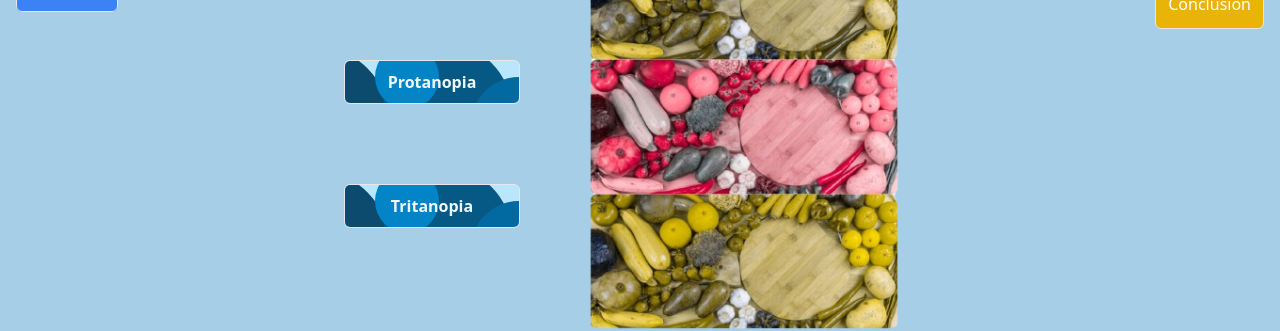
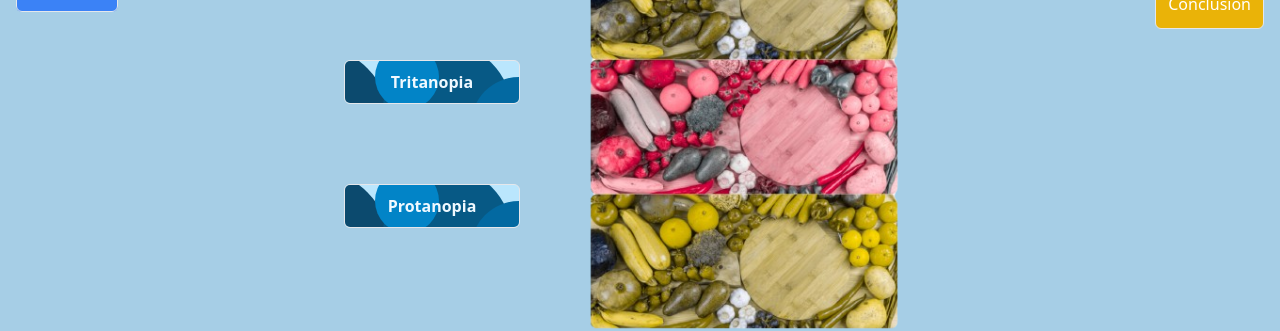
Before and after one commit to PierreDelarocque/JS-RemoteFR-Les-Chill-Bangers-Peppers-Hackathon, a React (Vite) app: page /experience-4 in a window 1280 px wide. Shown: the part 412-743 px from the top of the page. Built offline with nearby package versions, Linux system fonts and the light colour scheme.

Commit message:
fixed good name with pictures

```diff
--- a/src/pages/Experience1.jsx
+++ b/src/pages/Experience1.jsx
@@ -3,9 +3,12 @@ import chien from "../assets/images/chien.png";
 function Experience1() {
   return (
     <>
-      <h1 className="text-4xl font-bold flex justify-center mb-4 mt-2">Expérience 1/4</h1>
+      <h1 className="text-4xl font-bold flex justify-center mb-4 mt-2">
+        Expérience 1/4
+      </h1>
       <h2 className="text-1xl font-bold flex justify-center mb-4">
-        Vous allez pouvoir observer comment chaque type de daltonisme peut percevoir une image
+        Vous allez pouvoir observer comment chaque type de daltonisme peut
+        percevoir une image
       </h2>
       <div className="flex justify-center items-start space-x-8">
         <div className="flex flex-col space-y-20 mt-10">
@@ -28,14 +31,14 @@ function Experience1() {
             <div className="absolute right-2 -top-4 group-hover:top-1 group-hover:right-2 z-10 w-32 h-32 rounded-full group-hover:scale-150 duration-500 bg-sky-800"></div>
             <div className="absolute -right-12 top-4 group-hover:top-1 group-hover:right-2 z-10 w-24 h-24 rounded-full group-hover:scale-150 duration-500 bg-sky-700"></div>
             <div className="absolute right-20 -top-4 group-hover:top-1 group-hover:right-2 z-10 w-16 h-16 rounded-full group-hover:scale-150 duration-500 bg-sky-600"></div>
-            <p className="z-10">Protanopia</p>
+            <p className="z-10">Tritanopia</p>
           </button>
           <button className="border hover:scale-95 duration-300 relative group cursor-pointer text-sky-50 overflow-hidden h-11 w-44 rounded-md bg-sky-200 p-2 flex justify-center items-center font-extrabold">
             <div className="absolute right-32 -top-4 group-hover:top-1 group-hover:right-2 z-10 w-40 h-40 rounded-full group-hover:scale-150 duration-500 bg-sky-900"></div>
             <div className="absolute right-2 -top-4 group-hover:top-1 group-hover:right-2 z-10 w-32 h-32 rounded-full group-hover:scale-150 duration-500 bg-sky-800"></div>
             <div className="absolute -right-12 top-4 group-hover:top-1 group-hover:right-2 z-10 w-24 h-24 rounded-full group-hover:scale-150 duration-500 bg-sky-700"></div>
             <div className="absolute right-20 -top-4 group-hover:top-1 group-hover:right-2 z-10 w-16 h-16 rounded-full group-hover:scale-150 duration-500 bg-sky-600"></div>
-            <p className="z-10">Tritanopia</p>
+            <p className="z-10">Protanopia</p>
           </button>
         </div>
         <img className="w-96 h-auto" src={chien} alt="photo daltonien" />
--- a/src/pages/Experience2.jsx
+++ b/src/pages/Experience2.jsx
@@ -3,9 +3,12 @@ import mms from "../assets/images/m&ms.png";
 function Experience2() {
   return (
     <>
-      <h1 className="text-4xl font-bold flex justify-center mb-4 mt-2">Expérience 2/4</h1>
+      <h1 className="text-4xl font-bold flex justify-center mb-4 mt-2">
+        Expérience 2/4
+      </h1>
       <h2 className="text-1xl font-bold flex justify-center mb-4">
-        Vous allez pouvoir observer comment chaque type de daltonisme peut percevoir une image
+        Vous allez pouvoir observer comment chaque type de daltonisme peut
+        percevoir une image
       </h2>
       <div className="flex justify-center items-start space-x-8">
         <div className="flex flex-col space-y-20 mt-10">
@@ -28,14 +31,14 @@ function Experience2() {
             <div className="absolute right-2 -top-4 group-hover:top-1 group-hover:right-2 z-10 w-32 h-32 rounded-full group-hover:scale-150 duration-500 bg-sky-800"></div>
             <div className="absolute -right-12 top-4 group-hover:top-1 group-hover:right-2 z-10 w-24 h-24 rounded-full group-hover:scale-150 duration-500 bg-sky-700"></div>
             <div className="absolute right-20 -top-4 group-hover:top-1 group-hover:right-2 z-10 w-16 h-16 rounded-full group-hover:scale-150 duration-500 bg-sky-600"></div>
-            <p className="z-10">Protanopia</p>
+            <p className="z-10">Tritanopia</p>
           </button>
           <button className="border hover:scale-95 duration-300 relative group cursor-pointer text-sky-50 overflow-hidden h-11 w-44 rounded-md bg-sky-200 p-2 flex justify-center items-center font-extrabold">
             <div className="absolute right-32 -top-4 group-hover:top-1 group-hover:right-2 z-10 w-40 h-40 rounded-full group-hover:scale-150 duration-500 bg-sky-900"></div>
             <div className="absolute right-2 -top-4 group-hover:top-1 group-hover:right-2 z-10 w-32 h-32 rounded-full group-hover:scale-150 duration-500 bg-sky-800"></div>
             <div className="absolute -right-12 top-4 group-hover:top-1 group-hover:right-2 z-10 w-24 h-24 rounded-full group-hover:scale-150 duration-500 bg-sky-700"></div>
             <div className="absolute right-20 -top-4 group-hover:top-1 group-hover:right-2 z-10 w-16 h-16 rounded-full group-hover:scale-150 duration-500 bg-sky-600"></div>
-            <p className="z-10">Tritanopia</p>
+            <p className="z-10">Protanopia</p>
           </button>
         </div>
         <img className="w-96 h-auto" src={mms} alt="photo daltonien" />
--- a/src/pages/Experience3.jsx
+++ b/src/pages/Experience3.jsx
@@ -3,9 +3,12 @@ import paysage from "../assets/images/paysage.png";
 function Experience3() {
   return (
     <>
-      <h1 className="text-4xl font-bold flex justify-center mb-4 mt-2">Expérience 3/4</h1>
+      <h1 className="text-4xl font-bold flex justify-center mb-4 mt-2">
+        Expérience 3/4
+      </h1>
       <h2 className="text-1xl font-bold flex justify-center mb-4">
-        Vous allez pouvoir observer comment chaque type de daltonisme peut percevoir une image
+        Vous allez pouvoir observer comment chaque type de daltonisme peut
+        percevoir une image
       </h2>
       <div className="flex justify-center items-start space-x-8">
         <div className="flex flex-col space-y-20 mt-10">
@@ -28,14 +31,14 @@ function Experience3() {
             <div className="absolute right-2 -top-4 group-hover:top-1 group-hover:right-2 z-10 w-32 h-32 rounded-full group-hover:scale-150 duration-500 bg-sky-800"></div>
             <div className="absolute -right-12 top-4 group-hover:top-1 group-hover:right-2 z-10 w-24 h-24 rounded-full group-hover:scale-150 duration-500 bg-sky-700"></div>
             <div className="absolute right-20 -top-4 group-hover:top-1 group-hover:right-2 z-10 w-16 h-16 rounded-full group-hover:scale-150 duration-500 bg-sky-600"></div>
-            <p className="z-10">Protanopia</p>
+            <p className="z-10">Tritanopia</p>
           </button>
           <button className="border hover:scale-95 duration-300 relative group cursor-pointer text-sky-50 overflow-hidden h-11 w-44 rounded-md bg-sky-200 p-2 flex justify-center items-center font-extrabold">
             <div className="absolute right-32 -top-4 group-hover:top-1 group-hover:right-2 z-10 w-40 h-40 rounded-full group-hover:scale-150 duration-500 bg-sky-900"></div>
             <div className="absolute right-2 -top-4 group-hover:top-1 group-hover:right-2 z-10 w-32 h-32 rounded-full group-hover:scale-150 duration-500 bg-sky-800"></div>
             <div className="absolute -right-12 top-4 group-hover:top-1 group-hover:right-2 z-10 w-24 h-24 rounded-full group-hover:scale-150 duration-500 bg-sky-700"></div>
             <div className="absolute right-20 -top-4 group-hover:top-1 group-hover:right-2 z-10 w-16 h-16 rounded-full group-hover:scale-150 duration-500 bg-sky-600"></div>
-            <p className="z-10">Tritanopia</p>
+            <p className="z-10">Protanopia</p>
           </button>
         </div>
         <img className="w-96 h-auto" src={paysage} alt="photo daltonien" />
--- a/src/pages/Experience4.jsx
+++ b/src/pages/Experience4.jsx
@@ -3,9 +3,12 @@ import fruitleg from "../assets/images/fruitetlegime.png";
 function Experience4() {
   return (
     <>
-      <h1 className="text-4xl font-bold flex justify-center mb-4 mt-2">Expérience 4/4</h1>
+      <h1 className="text-4xl font-bold flex justify-center mb-4 mt-2">
+        Expérience 4/4
+      </h1>
       <h2 className="text-1xl font-bold flex justify-center mb-4">
-        Vous allez pouvoir observer comment chaque type de daltonisme peut percevoir une image
+        Vous allez pouvoir observer comment chaque type de daltonisme peut
+        percevoir une image
       </h2>
       <div className="flex justify-center items-start space-x-8">
         <div className="flex flex-col space-y-20 mt-10">
@@ -28,17 +31,17 @@ function Experience4() {
             <div className="absolute right-2 -top-4 group-hover:top-1 group-hover:right-2 z-10 w-32 h-32 rounded-full group-hover:scale-150 duration-500 bg-sky-800"></div>
             <div className="absolute -right-12 top-4 group-hover:top-1 group-hover:right-2 z-10 w-24 h-24 rounded-full group-hover:scale-150 duration-500 bg-sky-700"></div>
             <div className="absolute right-20 -top-4 group-hover:top-1 group-hover:right-2 z-10 w-16 h-16 rounded-full group-hover:scale-150 duration-500 bg-sky-600"></div>
-            <p className="z-10">Protanopia</p>
+            <p className="z-10">Tritanopia</p>
           </button>
           <button className="border hover:scale-95 duration-300 relative group cursor-pointer text-sky-50 overflow-hidden h-11 w-44 rounded-md bg-sky-200 p-2 flex justify-center items-center font-extrabold">
             <div className="absolute right-32 -top-4 group-hover:top-1 group-hover:right-2 z-10 w-40 h-40 rounded-full group-hover:scale-150 duration-500 bg-sky-900"></div>
             <div className="absolute right-2 -top-4 group-hover:top-1 group-hover:right-2 z-10 w-32 h-32 rounded-full group-hover:scale-150 duration-500 bg-sky-800"></div>
             <div className="absolute -right-12 top-4 group-hover:top-1 group-hover:right-2 z-10 w-24 h-24 rounded-full group-hover:scale-150 duration-500 bg-sky-700"></div>
             <div className="absolute right-20 -top-4 group-hover:top-1 group-hover:right-2 z-10 w-16 h-16 rounded-full group-hover:scale-150 duration-500 bg-sky-600"></div>
-            <p className="z-10">Tritanopia</p>
+            <p className="z-10">Protanopia</p>
           </button>
         </div>
-        <img className="w-96 h-auto" src={fruitleg} alt="photo daltonien" />
+        <img className="w-96 h-auto" src={fruitleg} alt="daltonien" />
       </div>
       <div className="fixed top-1/2 left-4 transform -translate-y-1/2">
         <a
```
Also changed, not shown: src/pages/Experience.jsx (added).
